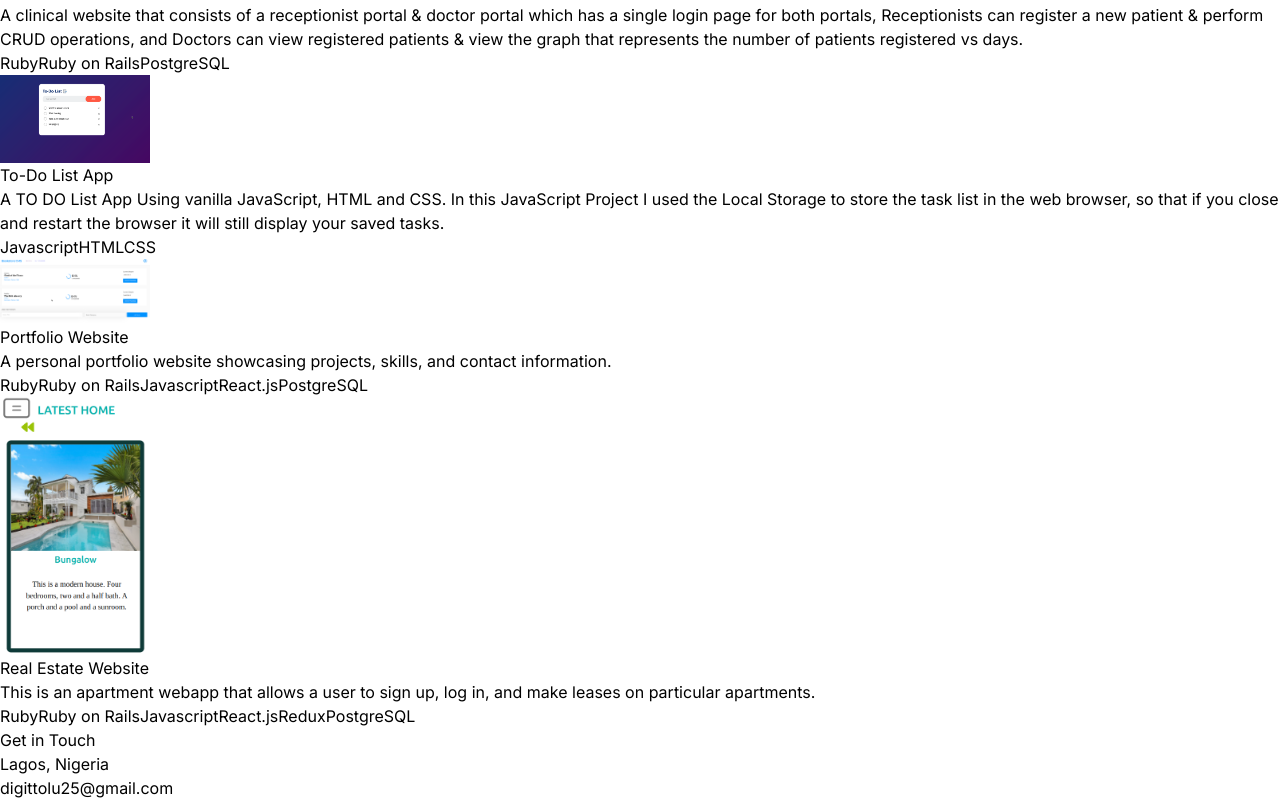
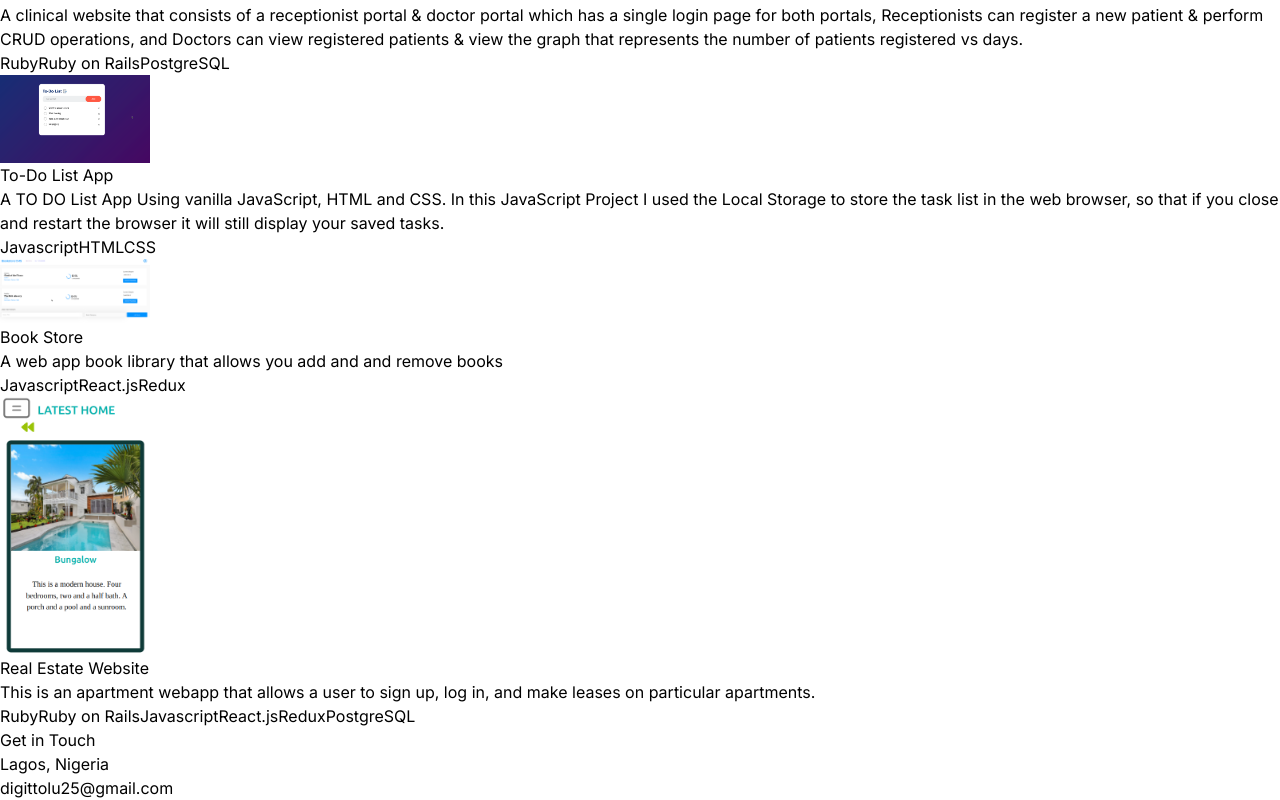
Before and after one commit to Whoistolu/personal-web, a React (Vite) app: page / in a window 1280 px wide. Shown: the part 2429-3229 px from the top of the page. Built offline with nearby package versions, Linux system fonts and the light colour scheme.

Commit message:
Add urls to the various projects

```diff
--- a/src/components/Projects.jsx
+++ b/src/components/Projects.jsx
@@ -1,33 +1,46 @@
-import React from 'react'
+import React from 'react';
 import { PROJECTS } from '../constants';
 
 const Projects = () => {
     return (
         <div className='border-b border-neutral-500 p b-4'>
-            <h1 className='my-20 text-center text-4xl'>Projects</h1>
-            <div>{PROJECTS.map((project, index) => (
+            <h1 className='my-20 text-4xl text-center'>Projects</h1>
+            <div>
+                {PROJECTS.map((project, index) => (
                     <div key={index} className='flex flex-wrap pb-8 lg:justify-center'>
                         <div className='w-full lg:w-1/4'>
-
+                            <a
+                                href={project.url}
+                                target="_blank"
+                                rel="noopener noreferrer"
+                                aria-label={`Visit ${project.title}`}
+                            >
                                 <img
                                     src={project.image}
                                     width={150}
                                     height={150}
                                     alt={project.title}
-                            className='mb-6 rounded '
+                                    className='mb-6 rounded'
                                 />
+                            </a>
                         </div>
                         <div className='w-full max-w-xl lg:w-3/4'>
                             <h6 className='mb-2 font-semibold'>{project.title}</h6>
                             <p className='mb-4 text-neutral-400'>{project.description}</p>
                             {project.technologies.map((technology, index) => (
-                            <span key={index} className='mr-2 rounded bg-neutral-900 px-2 py-1 text-sm font-medium text-purple-900'>{technology}</span>
+                                <span
+                                    key={index}
+                                    className='px-2 py-1 mr-2 text-sm font-medium text-purple-900 rounded bg-neutral-900'
+                                >
+                                    {technology}
+                                </span>
                             ))}
                         </div>
                     </div>
-            ))}</div>
+                ))}
             </div>
-    )
-}
+        </div>
+    );
+};
 
 export default Projects;
--- a/src/constants/index.jsx
+++ b/src/constants/index.jsx
@@ -30,28 +30,34 @@ export const PROJECTS = [
     image: project1,
     description:
       "A clinical website that consists of a receptionist portal & doctor portal which has a single login page for both portals, Receptionists can register a new patient & perform CRUD operations, and Doctors can view registered patients & view the graph that represents the number of patients registered vs days.",
-    technologies: ["Ruby", "Ruby on Rails", "PostgreSQL"]
+    technologies: ["Ruby", "Ruby on Rails", "PostgreSQL"],
+    url: "https://www.saasframe.io/examples/butter-loading-screen-b"
   },
   {
     title: "To-Do List App",
     image: project2,
     description:
       "A TO DO List App Using vanilla JavaScript, HTML and CSS. In this JavaScript Project I used the Local Storage to store the task list in the web browser, so that if you close and restart the browser it will still display your saved tasks.",
-    technologies: ["Javascript", "HTML", "CSS"]
+    technologies: ["Javascript", "HTML", "CSS"],
+    url: "https://whoistolu.github.io/ToDo/"
   },
   {
-    title: "Portfolio Website",
+    title: "Book Store",
     image: project3,
     description:
-      "A personal portfolio website showcasing projects, skills, and contact information.",
-    technologies: ["Ruby", "Ruby on Rails", "Javascript", "React.js", "PostgreSQL"]
+      "A web app book library that allows you add and and remove books",
+    technologies: ["Javascript", "React.js", "Redux"],
+    url: "https://bookstore-poos.onrender.com/"
+
   },
   {
     title: "Real Estate Website",
     image: project4,
     description:
       "This is an apartment webapp that allows a user to sign up, log in, and make leases on particular apartments.",
-    technologies: ["Ruby", "Ruby on Rails", "Javascript", "React.js", "Redux", "PostgreSQL"]
+    technologies: ["Ruby", "Ruby on Rails", "Javascript", "React.js", "Redux", "PostgreSQL"],
+    url: "https://lease-a-home-frontend.onrender.com"
+
   },
 ];
 
```
Lines whose indentation alone changed are shown as unchanged.
